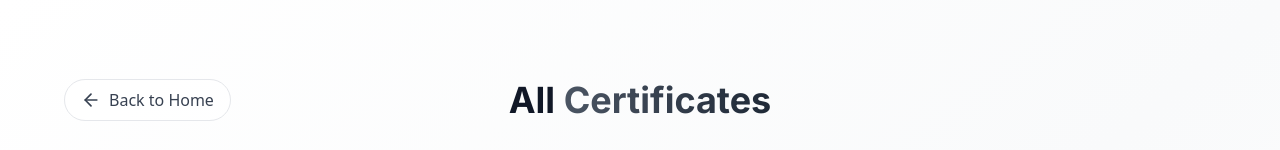
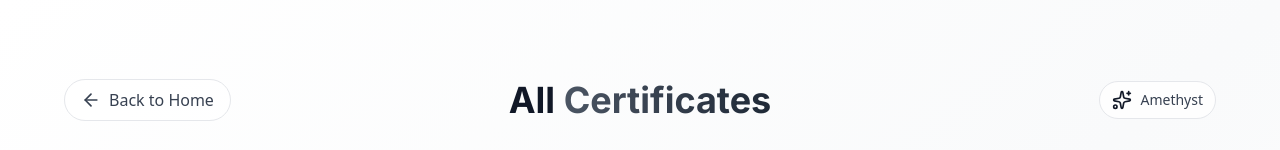
Before and after one commit to soemintheinsmt6/portfolio, a React (Vite) app: page /certificates in a window 1280 px wide. Shown: the top 150 px of the page. Built offline with nearby package versions, Linux system fonts and the light colour scheme; no server answers.

Commit message:
add theme toggle in certificate page

```diff
--- a/src/components/CertificatesPage.jsx
+++ b/src/components/CertificatesPage.jsx
@@ -5,6 +5,7 @@ import { ExternalLink, ArrowLeft, Award } from 'lucide-react';
 import { certificates } from '../data';
 import { CATEGORIES } from '../data/certificates';
 import { useTheme } from '../core/theme/ThemeContext';
+import ThemeSwitcher from './ThemeSwitcher';
 
 export default function CertificatesPage() {
   const { theme } = useTheme();
@@ -47,6 +48,10 @@ export default function CertificatesPage() {
             >
               All <span className={theme.classes.gradientText}>Certificates</span>
             </motion.h2>
+
+            <div className="absolute right-0 top-1/2 -translate-y-1/2">
+              <ThemeSwitcher />
+            </div>
           </div>
 
           <div className="flex flex-wrap justify-start md:justify-center gap-2 mb-8">
--- a/src/data/projects.js
+++ b/src/data/projects.js
@@ -23,7 +23,7 @@ const PROJECTS = [
     tech: ['Flutter', 'Clean Architecture', 'WebSocket', 'Riverpod', 'Provider', 'Bitrise'],
     type: 'Enterprise',
     year: '2023 - Present',
-    link: 'https://testflight.apple.com/join/syAmsdsM',
+    link: 'https://apps.apple.com/us/app/megaeasez-hr/id6758825547',
     image: megaZImage,
     highlights: ['Real-time sync', 'Multi-app system', 'Push notifications', 'Split-screen layout']
   },
```
Also changed, not shown: src/assets/images/mega-z.png.
